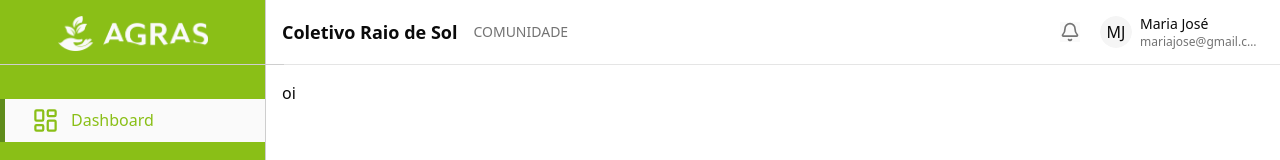
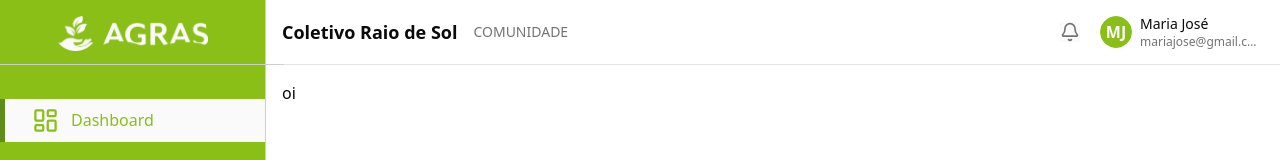
Before and after one commit to andgabx/agras, a Next.js app: page / in a window 1280 px wide. Shown: the top 160 px of the page. Built offline with nearby package versions, Linux system fonts and the light colour scheme.

Commit message:
navbar avatar frame edited

```diff
--- a/components/navbar/navbar.tsx
+++ b/components/navbar/navbar.tsx
@@ -29,7 +29,7 @@ export function Navbar() {
           <div className="flex items-center space-x-2 cursor-pointer p-1 rounded-lg hover:bg-[#c0c0c046]">
             <Avatar className="h-8 w-8">
               <AvatarImage src="" />
-              <AvatarFallback>MJ</AvatarFallback>
+              <AvatarFallback className="bg-[#8ABF17] text-white font-semibold">MJ</AvatarFallback>
             </Avatar>
 
             {/* Informações do usuário - Oculto em mobile */}
```
